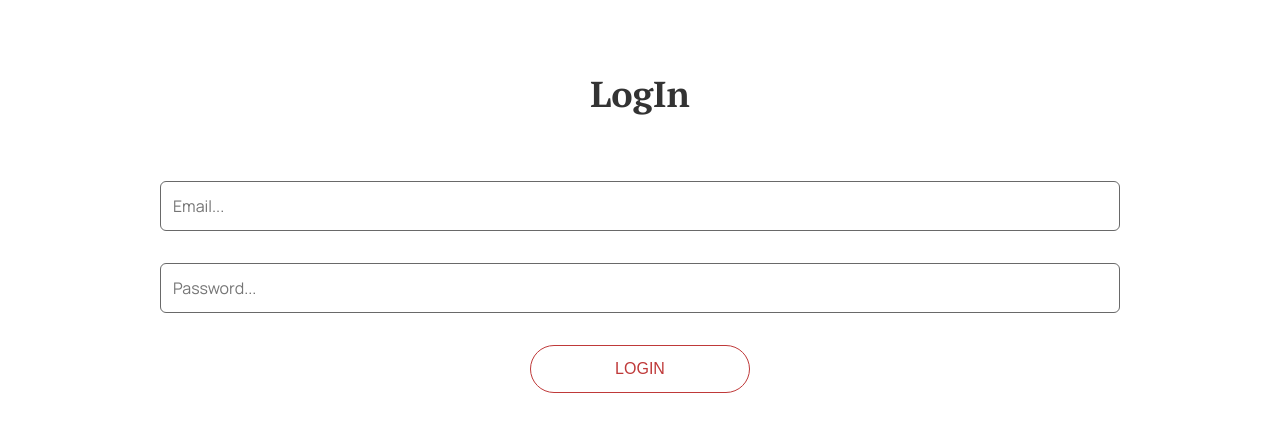
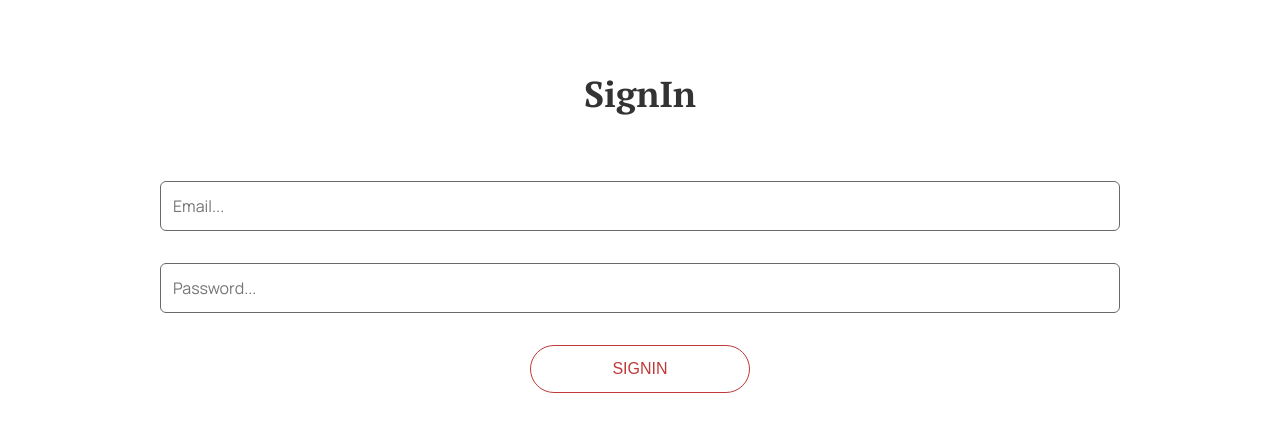
Before and after one commit to HasanColakovic99/handson-react, a React (Create React App) app: page /sign-in in a window 1280 px wide. Shown: the part 226-658 px from the top of the page. Built offline with nearby package versions, Linux system fonts and the light colour scheme.

Commit message:
Some new features

```diff
--- a/src/components/Button/Button.js
+++ b/src/components/Button/Button.js
@@ -8,7 +8,7 @@ const Button = ({
     isHeading,
     isOutline,
     isForm,
-    children,
+    children
 }) => {
     return (
         <ButtonWrapper onClick={click} isForm={isForm} isSecondary={isSecondary} isNav={isNav} isLanding={isLanding} isHeading={isHeading} isOutline={isOutline}>{children}</ButtonWrapper>
--- a/src/pages/Course/Course.js
+++ b/src/pages/Course/Course.js
@@ -21,12 +21,11 @@ const Courses = () => {
         courses && setCourse(...courses.filter(course => course.id === parseInt(id)));
     }, [courses, id])
 
-
     return (
         <>
             <Header isSecondary={true} />
             {course &&
-                <Section actionText={course.subtitle} title={course.title} buttonText={"Back"}>
+                <Section actionText={course.subtitle} title={course.title} buttonText={'Back'}>
                     <SingleCourse imgSrc={course.imgSrc} imgAlt={course.imgAlt} text={course.text}></SingleCourse>
                 </Section>
             }
--- a/src/pages/LogIn/LogIn.js
+++ b/src/pages/LogIn/LogIn.js
@@ -10,7 +10,7 @@ const LogIn = () => {
         <>
             <Header isSecondary/>
 
-            <Section title={"LogIn"} isMainSection isCentered>
+            <Section title={"SignIn"} isMainSection isCentered>
                 <Formik initialValues={{
                     email: "",
                     password: "",
@@ -42,7 +42,7 @@ const LogIn = () => {
                                 <ErrorMessage component={"div"} name="password"/>
                             </FormRow>
                             <FormRow>
-                                <Button isForm isOutline disabled={formik.isSubmitting}>{formik.isSubmitting ? "Processing..." : "LogIn"}</Button>
+                                <Button isForm isOutline disabled={formik.isSubmitting}>{formik.isSubmitting ? "Processing..." : "SignIn"}</Button>
                             </FormRow>
                         </Form>
                     )}
```
